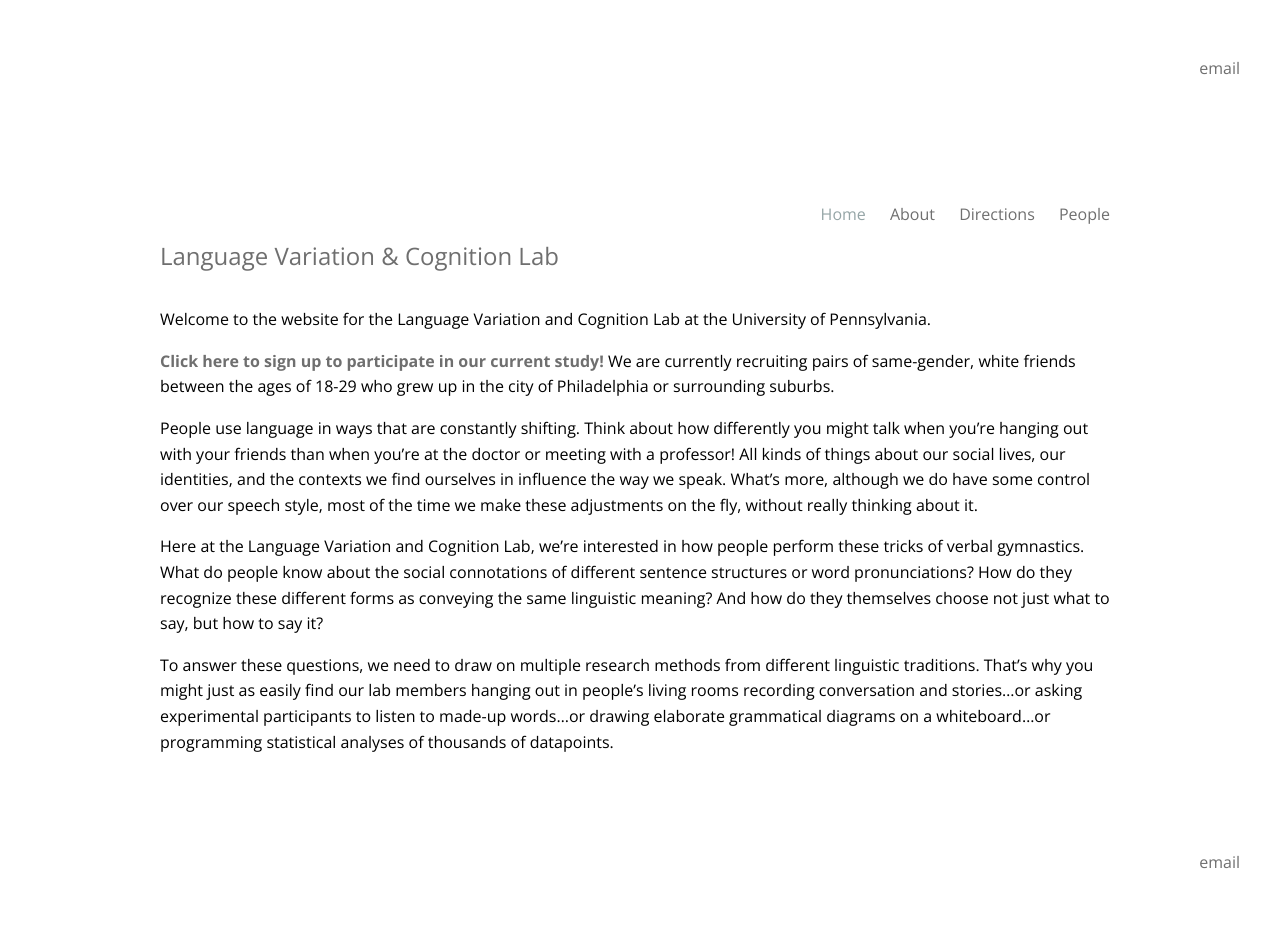
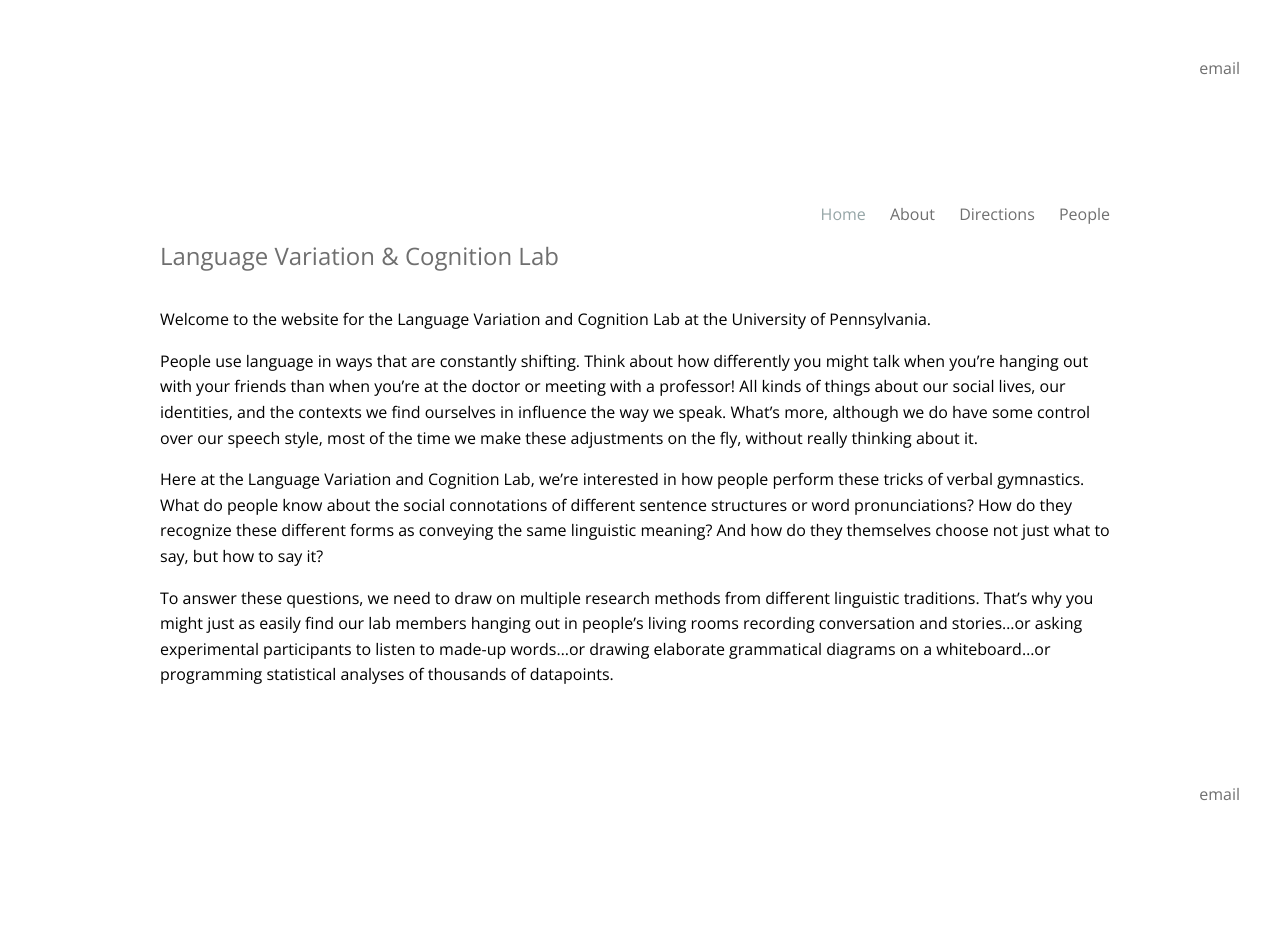
Before and after one commit to laceywade/TammingaLab.github.io, a Jekyll site: the page built from index.md, in a window 1280 px wide. Built offline with Jekyll 4.4.1, drawn with Linux system fonts in a browser that asks for light colours; some web fonts are replaced; after the commit the page ends 900 px from its top, so only the background shows below that.

Commit message:
Update index.md

```diff
--- a/index.md
+++ b/index.md
@@ -8,8 +8,6 @@ navigation_weight: 1
 
 Welcome to the website for the Language Variation and Cognition Lab at the University of Pennsylvania.
 
-<a href="mailto:tamminga-lab@sas.upenn.edu?subject=Interested in study&body=Hello, I am interested in participating in your research study about language. Please send me more information.">**Click here to sign up to participate in our current study!**</a> We are currently recruiting pairs of same-gender, white friends between the ages of 18-29 who grew up in the city of Philadelphia or surrounding suburbs.
-
 People use language in ways that are constantly shifting. Think about how differently you might talk when you're hanging out with your friends than when you're at the doctor or meeting with a professor! All kinds of things about our social lives, our identities, and the contexts we find ourselves in influence the way we speak. What's more, although we do have some control over our speech style, most of the time we make these adjustments on the fly, without really thinking about it.
 
 Here at the Language Variation and Cognition Lab, we're interested in how people perform these tricks of verbal gymnastics. What do people know about the social connotations of different sentence structures or word pronunciations? How do they recognize these different forms as conveying the same linguistic meaning? And how do they themselves choose not just what to say, but how to say it?
```
